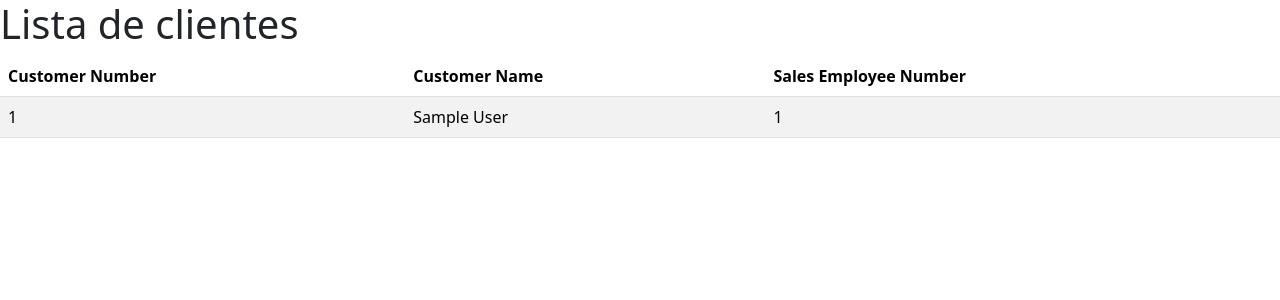
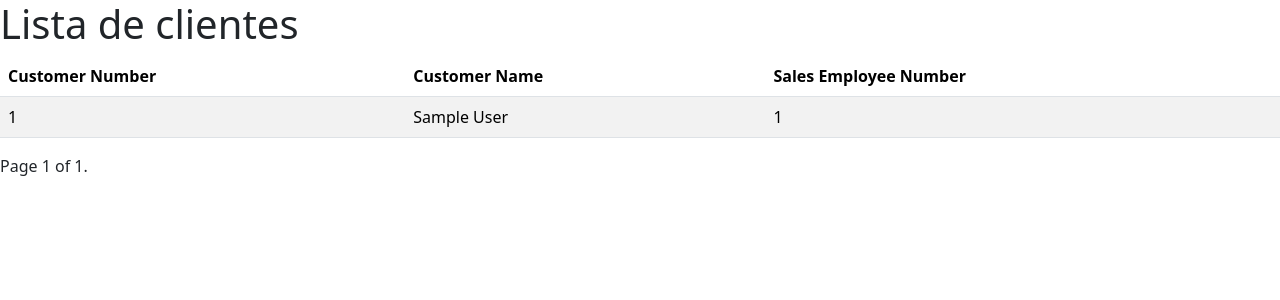
Before and after one commit to joaohsc/classic_models_proj, a Django app: page / in a window 1280 px wide. Shown: the top 300 px of the page. Run offline with Django 5.2, Linux system fonts and the light colour scheme; tables that the repository leaves empty hold one stand-in row (values such as "Sample post"); some libraries are stand-ins or nearby versions.

Commit message:
Adição do django paginator na listagens dos itens

```diff
--- a/classic_models/classicModelsViz/views.py
+++ b/classic_models/classicModelsViz/views.py
@@ -1,11 +1,15 @@
 from django.shortcuts import render
 from django.http import HttpResponse
+from django.core.paginator import Paginator
 from .models import *
 
 def index(request):
     customers = Customers.objects.all()
+    paginator = Paginator(customers, 15)
+    page_number = request.GET.get("page")
+    page_obj = paginator.get_page(page_number)
 
     context ={
-        'customers':customers,
+        'page_obj': page_obj,
     }
     return render(request, 'index.html', context)
--- a/classic_models/templates/index.html
+++ b/classic_models/templates/index.html
@@ -20,7 +20,7 @@
             </tr>
         </thead>
         <tbody>
-        {% for customer in customers %}
+        {% for customer in page_obj %}
             <tr>
                 <td>{{ customer.customernumber }}</td>
                 <td>{{ customer.customername }}</td>
@@ -30,6 +30,23 @@
         </tbody>
 
     </table>
+    <div class="pagination">
+        <span class="step-links">
+            {% if page_obj.has_previous %}
+                <a href="?page=1">&laquo; Primeiro</a>
+                <a href="?page={{ page_obj.previous_page_number }}">Anterior</a>
+            {% endif %}
+
+            <span class="current">
+                Page {{ page_obj.number }} of {{ page_obj.paginator.num_pages }}.
+            </span>
+
+            {% if page_obj.has_next %}
+                <a href="?page={{ page_obj.next_page_number }}">Próximo</a>
+                <a href="?page={{ page_obj.paginator.num_pages }}">Último &raquo;</a>
+            {% endif %}
+        </span>
+    </div>
 
 </body>
 </html>
```
